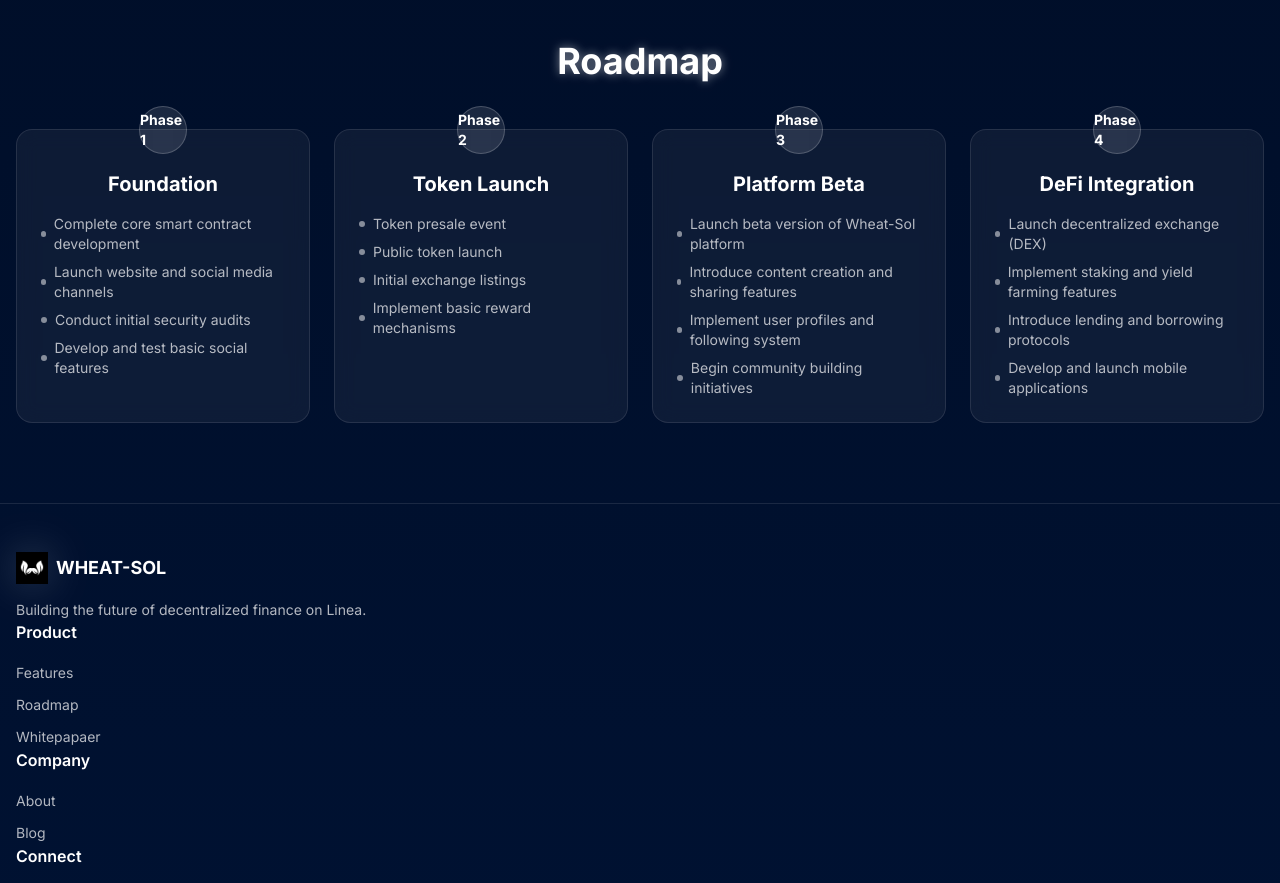
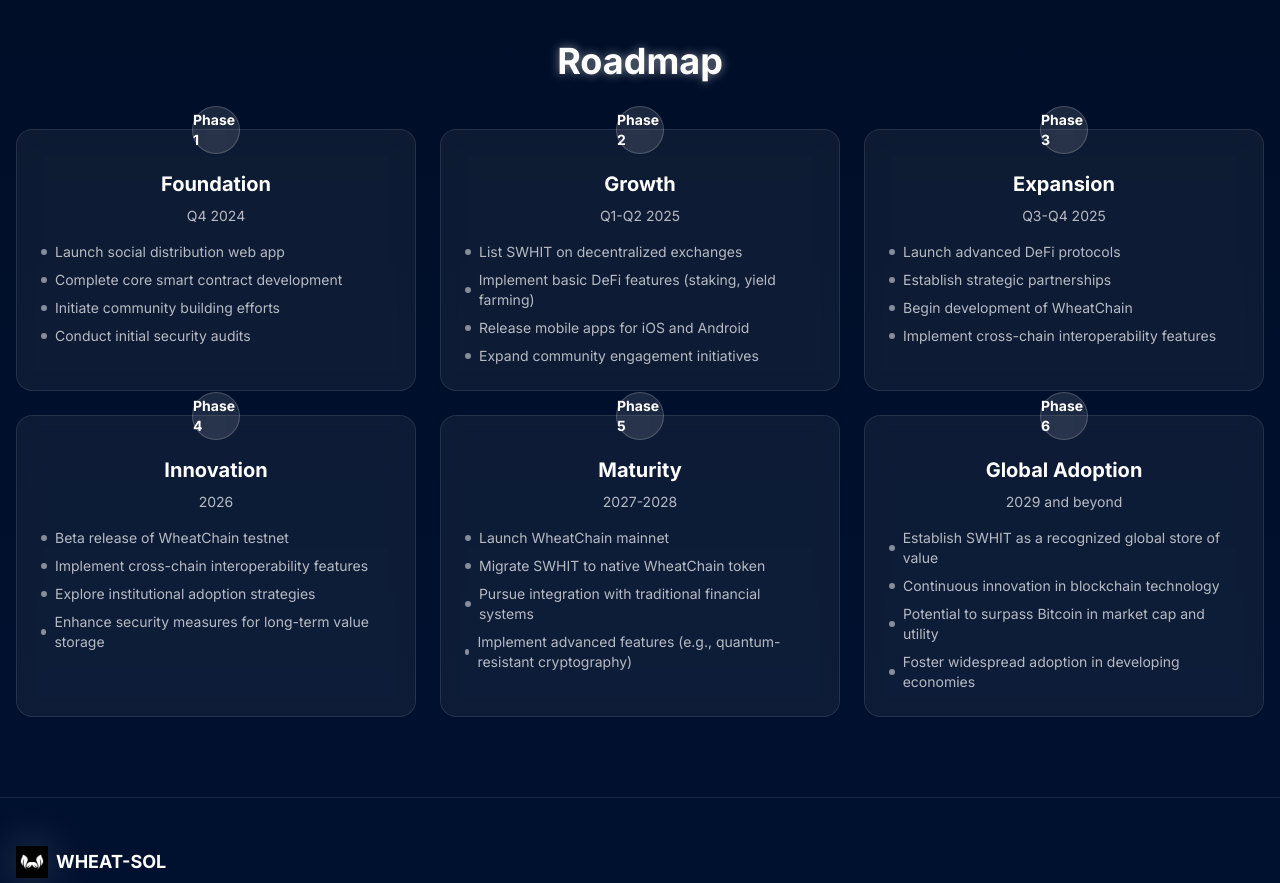
Before and after one commit to wheat-eco/page, a Next.js app in the folder swhit/: page / in a window 1280 px wide. Shown: the part 2920-3803 px from the top of the page. Built offline with nearby package versions, Linux system fonts and the light colour scheme.

Commit message:
Update roadmap-section.tsx

```diff
--- a/swhit/components/roadmap-section.tsx
+++ b/swhit/components/roadmap-section.tsx
@@ -3,41 +3,67 @@ export function RoadmapSection() {
     {
       phase: "Phase 1",
       title: "Foundation",
+      timeline: "Q4 2024",
       items: [
+        "Launch social distribution web app",
         "Complete core smart contract development",
-        "Launch website and social media channels",
-        "Conduct initial security audits",
-        "Develop and test basic social features"
+        "Initiate community building efforts",
+        "Conduct initial security audits"
       ]
     },
     {
       phase: "Phase 2",
-      title: "Token Launch",
+      title: "Growth",
+      timeline: "Q1-Q2 2025",
       items: [
-        "Token presale event",
-        "Public token launch",
-        "Initial exchange listings",
-        "Implement basic reward mechanisms"
+        "List SWHIT on decentralized exchanges",
+        "Implement basic DeFi features (staking, yield farming)",
+        "Release mobile apps for iOS and Android",
+        "Expand community engagement initiatives"
       ]
     },
     {
       phase: "Phase 3",
-      title: "Platform Beta",
+      title: "Expansion",
+      timeline: "Q3-Q4 2025",
       items: [
-        "Launch beta version of Wheat-Sol platform",
-        "Introduce content creation and sharing features",
-        "Implement user profiles and following system",
-        "Begin community building initiatives"
+        "Launch advanced DeFi protocols",
+        "Establish strategic partnerships",
+        "Begin development of WheatChain",
+        "Implement cross-chain interoperability features"
       ]
     },
     {
       phase: "Phase 4",
-      title: "DeFi Integration",
+      title: "Innovation",
+      timeline: "2026",
       items: [
-        "Launch decentralized exchange (DEX)",
-        "Implement staking and yield farming features",
-        "Introduce lending and borrowing protocols",
-        "Develop and launch mobile applications"
+        "Beta release of WheatChain testnet",
+        "Implement cross-chain interoperability features",
+        "Explore institutional adoption strategies",
+        "Enhance security measures for long-term value storage"
+      ]
+    },
+    {
+      phase: "Phase 5",
+      title: "Maturity",
+      timeline: "2027-2028",
+      items: [
+        "Launch WheatChain mainnet",
+        "Migrate SWHIT to native WheatChain token",
+        "Pursue integration with traditional financial systems",
+        "Implement advanced features (e.g., quantum-resistant cryptography)"
+      ]
+    },
+    {
+      phase: "Phase 6",
+      title: "Global Adoption",
+      timeline: "2029 and beyond",
+      items: [
+        "Establish SWHIT as a recognized global store of value",
+        "Continuous innovation in blockchain technology",
+        "Potential to surpass Bitcoin in market cap and utility",
+        "Foster widespread adoption in developing economies"
       ]
     }
   ]
@@ -48,13 +74,14 @@ export function RoadmapSection() {
         <h2 className="text-3xl md:text-4xl font-bold text-center mb-12 glow-text">
           Roadmap
         </h2>
-        <div className="grid md:grid-cols-2 lg:grid-cols-4 gap-6">
+        <div className="grid md:grid-cols-2 lg:grid-cols-3 gap-6">
           {roadmapItems.map((item, index) => (
             <div key={index} className="glass-card p-6 relative">
               <div className="absolute top-0 left-1/2 -translate-x-1/2 -translate-y-1/2 w-12 h-12 rounded-full bg-white/10 backdrop-blur-xl flex items-center justify-center border border-white/20">
                 <span className="text-sm font-bold">{item.phase}</span>
               </div>
-              <h3 className="text-xl font-bold mb-4 mt-4 text-center">{item.title}</h3>
+              <h3 className="text-xl font-bold mb-2 mt-4 text-center">{item.title}</h3>
+              <p className="text-center text-white/70 text-sm mb-4">{item.timeline}</p>
               <ul className="space-y-2">
                 {item.items.map((listItem, itemIndex) => (
                   <li key={itemIndex} className="text-white/70 text-sm flex items-center">
```
